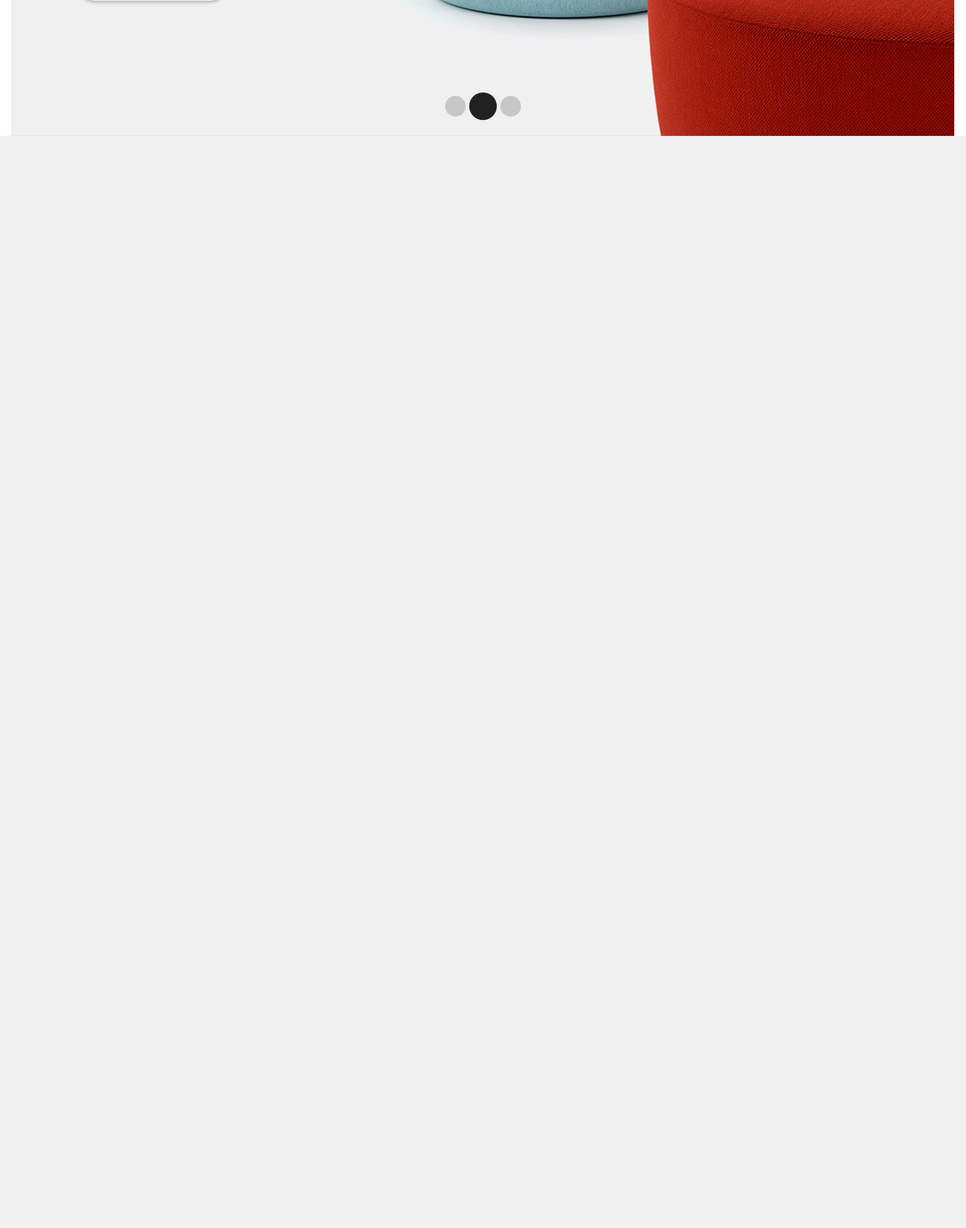
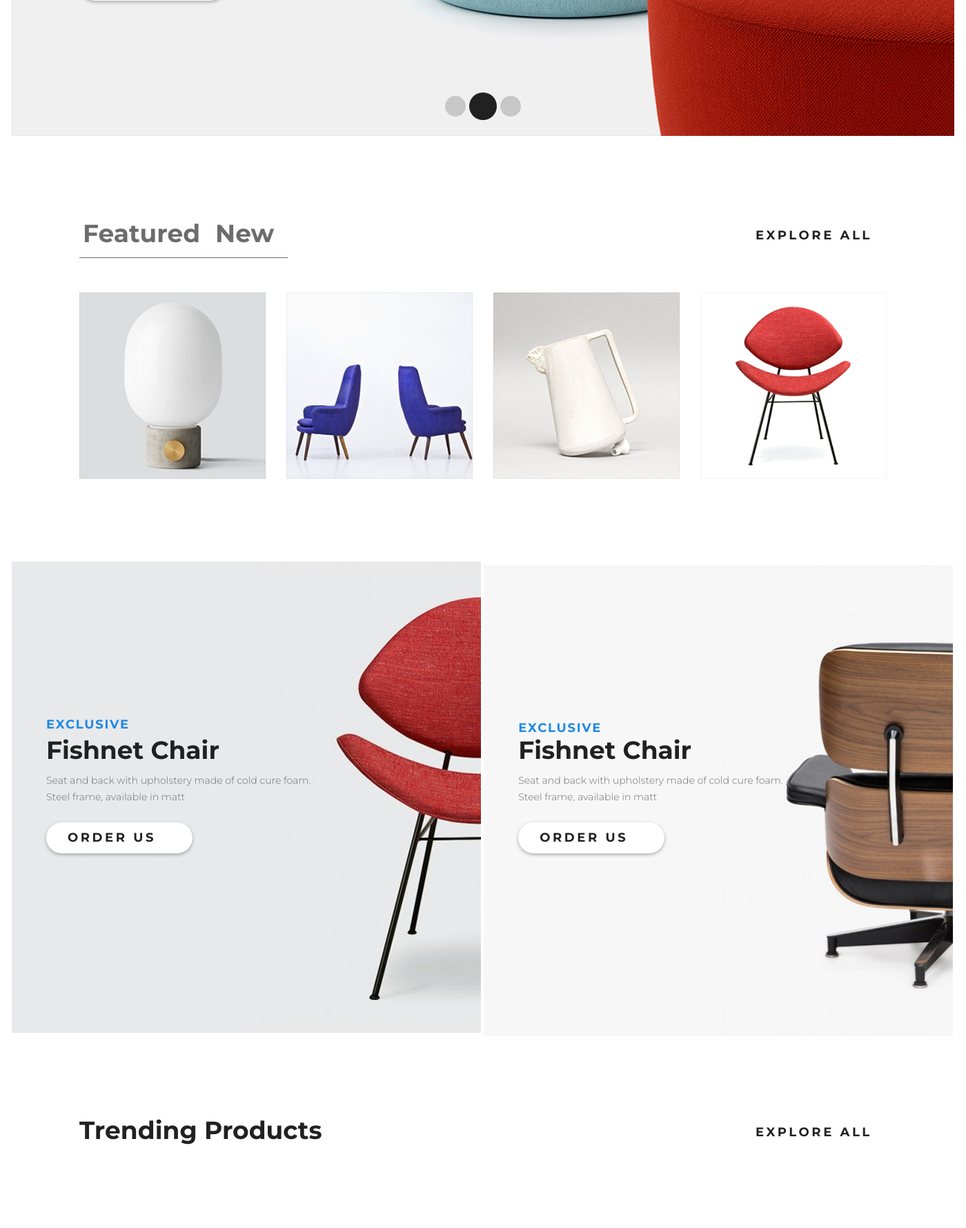
Before and after one commit to Pentix1985/Bush, a PHP site: page / in a window 1400 px wide. Shown: the part 603-2383 px from the top of the page at 69% size. Before the commit the page ends 800 px from the top, so only its background shows below. Run offline with PHP 8.4, Linux system fonts and the light colour scheme.

Commit message:
Add new blocks to index.html

```diff
--- a/HTML&CSS/Geekbrains/Lesson6/site1/css/style.css
+++ b/HTML&CSS/Geekbrains/Lesson6/site1/css/style.css
@@ -6,6 +6,7 @@
     box-sizing: border-box;
 }
 
+/* top */
 body {
     font-family: 'Montserrat', sans-serif;
 }
@@ -66,10 +67,10 @@ body {
     font-size: 18px;
     font-weight: 700;
     text-transform: uppercase;
-    color: #43a047;
 }
 
 .top__text {
+    color: #43a047;
     margin: 283px 0 0 0;
 }
 
@@ -139,3 +140,216 @@ body {
     border-radius: 50%;
     margin: 0 0 0 0;
 }
+
+/* featured */
+
+.featured {
+    padding: 120px 98px;
+}
+
+.featured__top {
+    width: 100%;
+    display: inline-block;
+}
+
+.explore-link {
+    float: right;
+}
+
+.featured__nav {
+    width: 303px;
+    float: left;
+}
+
+.featured__nav_item {
+    display: inline-block;
+}
+
+.featured__nav-link {
+    font-size: 36px;
+    line-height: 1.2;
+    font-weight: 700;
+    color: #6c6c6c;
+    border-bottom: 1px solid #6c6c6c;
+}
+
+li.featured__nav_item:nth-child(1) > a:nth-child(1) {
+    padding: 0px 17px 13px 5px;
+}
+
+li.featured__nav_item:nth-child(2) > a:nth-child(1) {
+    padding: 0px 20px 13px 5px;
+}
+
+.featured__nav-link:hover {
+    border-bottom: 3px solid #212121;
+    font-size: 36px;
+    line-height: 1.2;
+    font-weight: 700;
+    color: #212121;
+}
+
+.explore-link {
+    margin-top: 12px;
+    width: 190px;
+    font-size: 18px;
+    line-height: 24px;
+    font-weight: 700;
+    text-transform: uppercase;
+    letter-spacing: 0.2em;
+    color: #212121;
+}
+
+.explore-link:hover {
+    background: #ffffff url(../img/img_home/arrow.svg) no-repeat 177px 5px;
+}
+
+.featured__content {
+    margin: 60px 0 0 0;
+    display: inline-block;
+}
+
+.item {
+    width: 270px;
+    height: 270px;
+    display: inline-block;
+    margin-right: 30px;
+}
+
+.item:hover .featured__content-item_hover {
+    visibility: visible;
+}
+
+.featured__content-item_hover {
+    background-color: #ffffff;
+    opacity: 0.9;
+    text-align: center;
+    padding: 0 28px;
+    height: 100%;
+    visibility: hidden;
+    border: 1px solid #9c9c9c;
+}
+
+.featured__content-item_hover a {
+    display: inline-block;
+    width: 48px;
+    height: 48px;
+    box-shadow: 0px 2px 5px 0px rgba(33,33,33,0.34);
+    border-radius: 24px;
+    background: #ffffff url(../img/img_home/arrow.svg) no-repeat 19px 13px;
+    background-size: 12px 20px;
+    margin: 62px 0 10px 0;
+}
+
+.featured__content-item_hover h3 {
+    font-size: 22px;
+    line-height: 29px;
+    font-weight: 700;
+    color: #212121;
+}
+
+.featured__content-item_hover p {
+    font-size: 14px;
+    line-height: 21px;
+    font-weight: 300;
+    color: #6c6c6c;
+    margin: 13px 0 0 0;
+}
+
+.featured__content-item-1 {
+    background-image: url(../img/img_home/product-1.jpg);
+    background-repeat: no-repeat;
+}
+
+.featured__content-item-2 {
+    background-image: url(../img/img_home/product-2.jpg);
+    background-repeat: no-repeat;
+}
+
+.featured__content-item-3 {
+    background-image: url(../img/img_home/product-3.jpg);
+    background-repeat: no-repeat;
+}
+
+.featured__content-item-4 {
+    background-image: url(../img/img_home/product-4.jpg);
+    background-repeat: no-repeat;
+    margin-right: 0px;
+}
+
+/* exclusive */
+
+.exclusive {
+    display: inline-block;
+}
+
+.exclusive__text-h2 {
+    font-size: 36px;
+    line-height: 1.2;
+    font-weight: 700;
+    color: #212121;
+    margin-bottom: 10px;
+}
+
+.exclusive__text-content {
+    font-size: 14.1px;
+    line-height: 24px;
+    font-weight: 300;
+    color: #6c6c6c;
+    margin-bottom: 25px;
+}
+
+.exclusive1 {
+    width: 680px;
+    height: 683px;
+    background-image: url(../img/img_home/promo-img1.jpg);
+    background-repeat: no-repeat;
+    display: inline-block;
+    padding: 225px 0 0 50px;
+}
+
+.exclusive1__text {
+    max-width: 385px;
+}
+
+.exclusive1__text-pheading {
+    letter-spacing: 0.1em;
+    color: #1e88e5;
+    margin-bottom: 5px;
+}
+
+.exclusive2 {
+    width: 680px;
+    height: 683px;
+    background-image: url(../img/img_home/promo-img.jpg);
+    background-repeat: no-repeat;
+    display: inline-block;
+    padding: 225px 0 0 50px;
+}
+
+.exclusive2__text {
+    max-width: 385px;
+}
+
+.exclusive2__text-pheading {
+    letter-spacing: 0.1em;
+    color: #1e88e5;
+}
+
+/* trending-products */
+
+.trending-products {
+    padding: 115px 98px 120px 98px;
+}
+
+.trending-products__head {
+
+}
+
+.trending-products__head-h2 {
+    float: left;
+    font-size: 36px;
+    line-height: 1.2;
+    font-weight: 700;
+    color: #212121;
+}
--- a/HTML&CSS/Geekbrains/Lesson6/site1/index.html
+++ b/HTML&CSS/Geekbrains/Lesson6/site1/index.html
@@ -33,6 +33,60 @@
                 <a href="#" class="circle"></a><a href="#" class="circle circle-activ"></a><a href="#" class="circle"></a>
             </div>
         </div>
+        <div class="featured">
+            <div class="featured__top clearfix">
+                <ul class="featured__nav">
+                    <li class="featured__nav_item"><a href="#" class="featured__nav-link">Featured</a></li><li class="featured__nav_item"><a href="#" class="featured__nav-link">New</a></li>
+                </ul>
+                <a href="#" class="explore-link">explore all</a>
+            </div>
+            <div class="featured__content">
+                <ul>
+                    <li class="featured__content-item-1 item"><div class="featured__content-item_hover"><a href="#" class="featured__content-item_hover-link"></a>
+                        <h3>Fishnet Chair</h3>
+                        <p>Seat and back with upholstery made of cold cure foam</p>
+                        </div>
+                    </li><li class="featured__content-item-2 item"><div class="featured__content-item_hover"><a href="#" class="featured__content-item_hover-link"></a>
+                        <h3>Fishnet Chair</h3>
+                        <p>Seat and back with upholstery made of cold cure foam</p>
+                        </div>
+                    </li><li class="featured__content-item-3 item"><div class="featured__content-item_hover"><a href="#" class="featured__content-item_hover-link"></a>
+                        <h3>Fishnet Chair</h3>
+                        <p>Seat and back with upholstery made of cold cure foam</p>
+                        </div>
+                    </li><li class="featured__content-item-4 item"><div class="featured__content-item_hover"><a href="#" class="featured__content-item_hover-link"></a>
+                        <h3>Fishnet Chair</h3>
+                        <p>Seat and back with upholstery made of cold cure foam</p>
+                        </div>
+                    </li>
+                </ul>
+            </div>
+        </div>
+        <div class="exclusive">
+            <div class="exclusive1">
+                <div class="exclusive1__text">
+                    <p class="exclusive1__text-pheading pheading">exclusive</p>
+                    <h2 class="exclusive1__text-h2 exclusive__text-h2">Fishnet Chair</h2>
+                    <p class="exclusive1__text-content exclusive__text-content">Seat and back with upholstery made of cold cure foam. Steel frame, available in matt</p>
+                    <a href="#" class="top__button button">Order Us</a>
+                </div>
+            </div>
+            <div class="exclusive2">
+                <div class="exclusive2__text">
+                    <p class="exclusive2__text-pheading pheading">exclusive</p>
+                    <h2 class="exclusive2__text-h2 exclusive__text-h2">Fishnet Chair</h2>
+                    <p class="exclusive2__text-content exclusive__text-content">Seat and back with upholstery made of cold cure foam. Steel frame, available in matt</p>
+                    <a href="#" class="top__button button">Order Us</a>
+                </div>
+            </div>
+        </div>
+        <div class="trending-products clearfix">
+            <div class="trending-products__head">
+                <h2 class="trending-products__head-h2 clearfix">Trending Products</h2>
+                <a href="#" class="explore-link clearfix">explore all</a>
+            </div>
+            <div class="trending-products__items"></div>
+        </div>
     </div>
 </body>
 </html>
```
